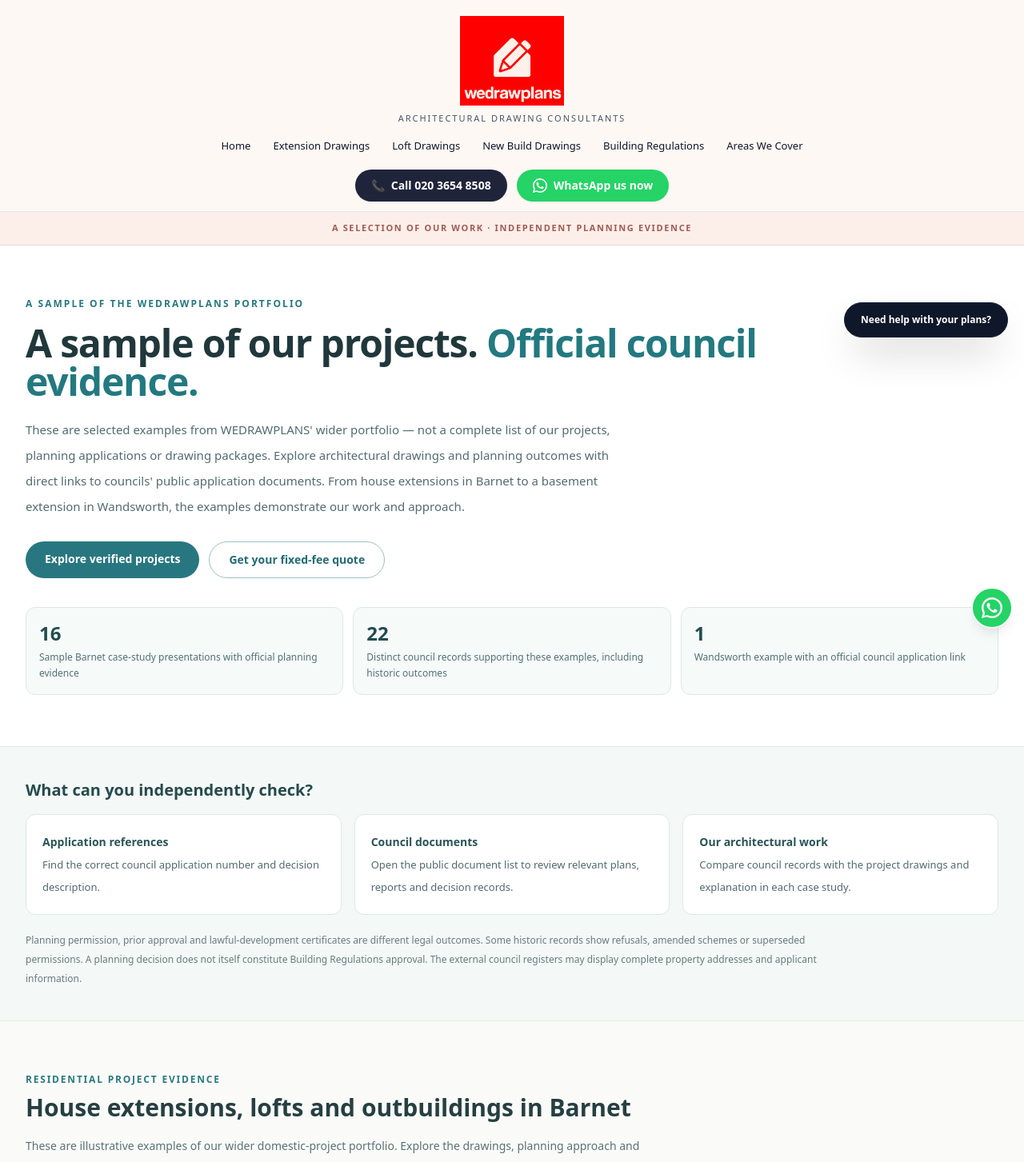
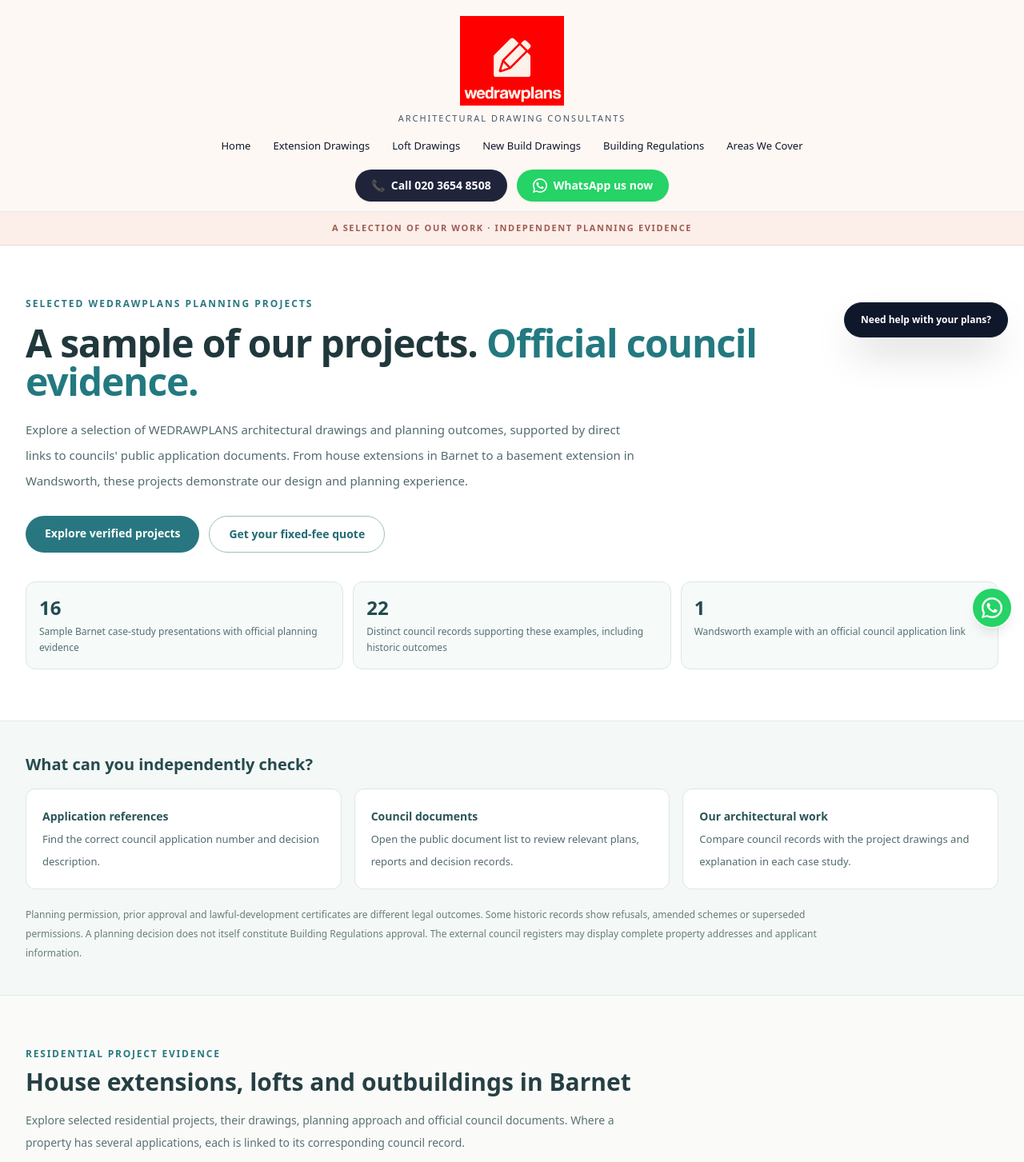
Before and after one commit to WEDRAWPLANS/wedrawplans, a Next.js app: page /verified-planning-approvals in a window 1280 px wide. Shown: the top 1453 px of the page at 80% size. Built offline with nearby package versions, Linux system fonts and the light colour scheme.

Commit message:
Use positive selected-project wording without unnecessary portfolio disclaimers

```diff
--- a/pages/verified-planning-approvals.tsx
+++ b/pages/verified-planning-approvals.tsx
@@ -87,8 +87,8 @@ export default function VerifiedPlanningApprovals() {
   const schema = {
     "@context": "https://schema.org",
     "@type": "CollectionPage",
-    name: "Sample WEDRAWPLANS planning projects with official council records",
-    description: "A selected sample of WEDRAWPLANS projects from a wider architectural drawing portfolio, with independently accessible council planning records.",
+    name: "Selected WEDRAWPLANS planning projects with official council records",
+    description: "Selected WEDRAWPLANS architectural drawing projects with independently accessible official council planning records.",
     url: SITE + PAGE,
     publisher: { "@type": "Organization", name: "WEDRAWPLANS", url: SITE },
     mainEntity: {
@@ -103,13 +103,13 @@ export default function VerifiedPlanningApprovals() {
   return (
     <>
       <Head>
-        <title>Sample Planning Projects & Official Council Records | WEDRAWPLANS</title>
-        <meta name="description" content="Explore a sample from the wider WEDRAWPLANS project portfolio. See selected extension, loft and planning drawings, with official council records for independent verification." />
+        <title>Selected Planning Projects & Official Council Records | WEDRAWPLANS</title>
+        <meta name="description" content="Explore selected WEDRAWPLANS extension, loft and planning projects with original drawings and official council records for independent verification." />
         <meta name="robots" content={process.env.VERCEL_ENV === "production" ? "index,follow,max-image-preview:large" : "noindex,nofollow"} />
         <link rel="canonical" href={SITE + PAGE} />
         <meta property="og:type" content="website" />
-        <meta property="og:title" content="A Sample of Our Planning Projects | Official Council Evidence | WEDRAWPLANS" />
-        <meta property="og:description" content="Explore selected examples from WEDRAWPLANS' wider portfolio, with drawings and links to official council planning records." />
+        <meta property="og:title" content="Selected Planning Projects | Official Council Evidence | WEDRAWPLANS" />
+        <meta property="og:description" content="Explore selected WEDRAWPLANS project examples, architectural drawings and official council planning records." />
         <meta property="og:url" content={SITE + PAGE} />
         <script type="application/ld+json" dangerouslySetInnerHTML={{ __html: JSON.stringify(schema) }} />
       </Head>
@@ -120,14 +120,13 @@ export default function VerifiedPlanningApprovals() {
         </div>
         <section className="border-b border-[#e2e9e5] bg-white">
           <div className="mx-auto max-w-7xl px-5 pb-12 pt-12 sm:px-8 sm:pb-16 sm:pt-16">
-            <p className="text-[12px] font-semibold uppercase tracking-[.17em] text-[#2a7882]">A sample of the WEDRAWPLANS portfolio</p>
+            <p className="text-[12px] font-semibold uppercase tracking-[.17em] text-[#2a7882]">Selected WEDRAWPLANS planning projects</p>
             <h1 className="mt-4 max-w-5xl text-4xl font-semibold leading-[1.13] tracking-tight text-[#20383b] sm:text-5xl">
               A sample of our projects. <span className="text-[#237980]">Official council evidence.</span>
             </h1>
             <p className="mt-5 max-w-3xl text-[15px] leading-8 text-[#536b70]">
-              These are selected examples from WEDRAWPLANS' wider portfolio — not a complete list of our projects, planning applications or drawing packages.
-              Explore architectural drawings and planning outcomes with direct links to councils' public application documents.
-              From house extensions in Barnet to a basement extension in Wandsworth, the examples demonstrate our work and approach.
+              Explore a selection of WEDRAWPLANS architectural drawings and planning outcomes, supported by direct links to councils' public application documents.
+              From house extensions in Barnet to a basement extension in Wandsworth, these projects demonstrate our design and planning experience.
             </p>
             <div className="mt-7 flex flex-wrap gap-3">
               <Link href="#verified-projects" className="rounded-full bg-[#287780] px-6 py-3 text-sm font-semibold text-white hover:bg-[#175a63]">Explore verified projects</Link>
@@ -170,8 +169,8 @@ export default function VerifiedPlanningApprovals() {
             House extensions, lofts and outbuildings in Barnet
           </h2>
           <p className="mt-4 max-w-3xl text-[14px] leading-7 text-[#5b7174]">
-            These are illustrative examples of our wider domestic-project portfolio. Explore the drawings, planning approach and council documents for each.
-            Multiple records for one property are listed separately; they are not counted as separate projects.
+            Explore selected residential projects, their drawings, planning approach and official council documents.
+            Where a property has several applications, each is linked to its corresponding council record.
           </p>
           <div className="mt-8 grid gap-5 md:grid-cols-2">
             {homeownerProjects.map((project) => <EvidenceProject key={project.slug} project={project} />)}
@@ -182,7 +181,7 @@ export default function VerifiedPlanningApprovals() {
             <p className="text-[12px] font-semibold uppercase tracking-[.15em] text-[#2a7980]">Additional project types</p>
             <h2 className="mt-2 text-2xl font-semibold sm:text-3xl">Residential conversions and specialist planning cases</h2>
             <p className="mt-4 max-w-3xl text-[14px] leading-7 text-[#5b7174]">
-              These additional examples demonstrate other planning routes from our wider body of work. They are presented separately from domestic extensions, with relevant council decision histories.
+              These selected examples demonstrate other planning routes. They are presented separately from domestic extensions, with relevant council decision histories.
             </p>
             <div className="mt-7 grid gap-5 md:grid-cols-2">
               {otherProjects.map((project) => <EvidenceProject key={project.slug} project={project} />)}
```
